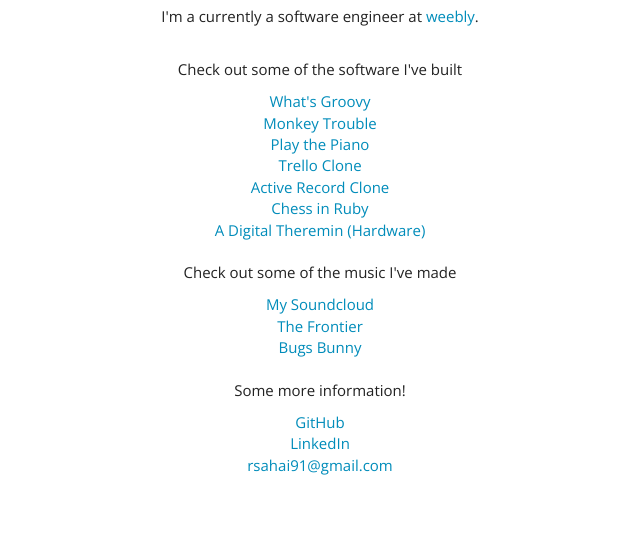
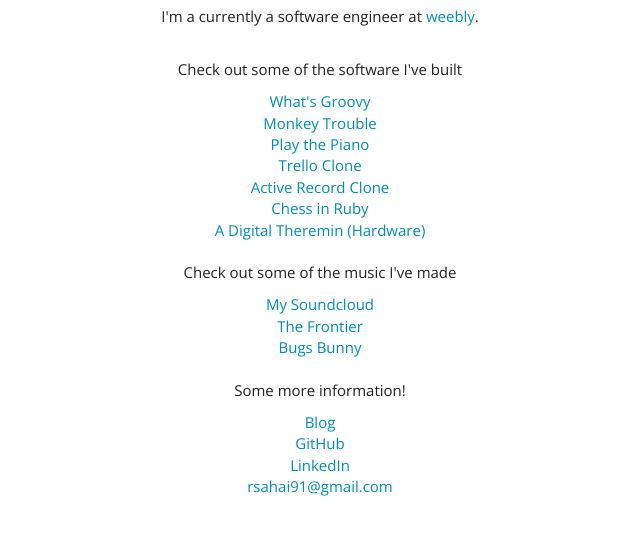
Before and after one commit to rohansahai/rohansahai.github.io, a plain HTML site: page index.html in a window 1280 px wide. Shown: the part 90-624 px from the top of the page, without its empty margins (320-960 px from the left). Drawn offline with nearby package versions, Linux system fonts and the light colour scheme.

Commit message:
adds blog to home page

```diff
--- a/index.html
+++ b/index.html
@@ -49,6 +49,8 @@
 		<div class='text-center'>
 			<br>
 			<p> Some more information! </p>
+			<a href="https://medium.com/@rohanjamin" target="_blank">Blog</a>
+			<br>
 			<a href="http://www.github.com/rsahai91" target="_blank"> GitHub </a>
 			<br>
 			<a href="http://www.linkedin.com/pub/rohan-sahai/36/279/746/" target="_blank"> LinkedIn </a>
```
